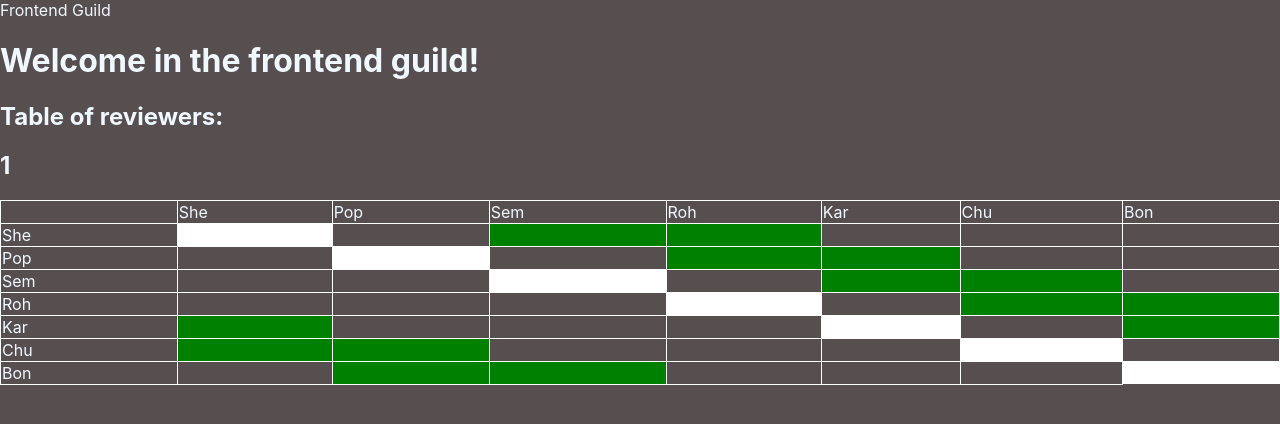
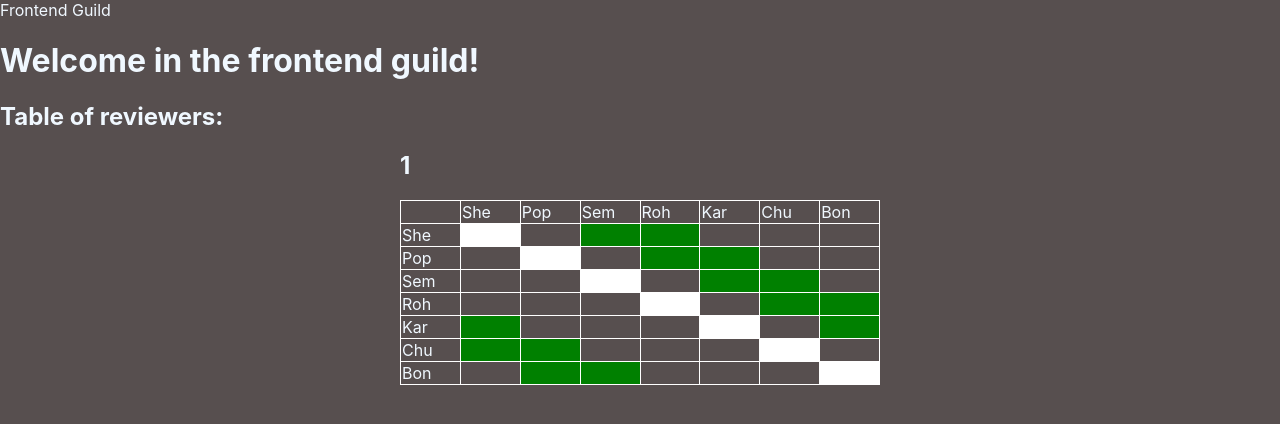
Before and after one commit to blik3230/zakaz-frontend-guild, a Next.js app: page / in a window 1280 px wide. Shown: the top 424 px of the page. Built offline with nearby package versions, Linux system fonts and the light colour scheme.

Commit message:
Edit styles

```diff
--- /dev/null
+++ b/src/containers-components/ReviewersTableContainer/ReviewersTableContainer.styles.ts
@@ -0,0 +1,13 @@
+import css from "styled-jsx/css";
+
+export default css`
+  .ReviewersTableContainer {
+    max-width: 480px;
+    margin: 20px auto;
+  }
+
+  :global(.ReviewersTableContainer table) {
+    width: 100%;
+    table-layout: fixed;
+  }
+`;
--- a/src/containers-components/ReviewersTableContainer/ReviewersTableContainer.tsx
+++ b/src/containers-components/ReviewersTableContainer/ReviewersTableContainer.tsx
@@ -3,10 +3,10 @@ import {
   useGuildMembers,
 } from "../../hooks/useGuildMembers/useGuildMembers";
 import ReviewersTable from "../../presentation-components/ReviewersTable/ReviewersTable";
+import styles from "./ReviewersTableContainer.styles";
 
 export const ReviewersTableContainer = () => {
   const { guildMembers } = useGuildMembers();
-
   const weekCount = getNumberOfCurrentWeek();
   const reviewShiftIndex = getShiftOfTable(weekCount, guildMembers.length);
   const tableMembers = guildMembersToTableMembers(
@@ -15,10 +15,11 @@ export const ReviewersTableContainer = () => {
   );
 
   return (
-    <div>
+    <div className="ReviewersTableContainer">
       <h2>{reviewShiftIndex}</h2>
 
       <ReviewersTable members={tableMembers} />
+      <style jsx>{styles}</style>
     </div>
   );
 };
--- /dev/null
+++ b/src/presentation-components/ReviewersTable/ReviewersTable.styles.ts
@@ -0,0 +1,22 @@
+import css from "styled-jsx/css";
+
+export default css`
+  .ReviewersTable {
+    width: 100%;
+    table-layout: fixed;
+    border-collapse: collapse;
+    border: 1px solid #fff;
+  }
+
+  .ReviewersTable__td {
+    border: 1px solid #fff;
+  }
+
+  .ReviewersTable__td_white {
+    background: #fff;
+  }
+
+  .ReviewersTable__td_active {
+    background: green;
+  }
+`;
--- a/src/presentation-components/ReviewersTable/ReviewersTable.tsx
+++ b/src/presentation-components/ReviewersTable/ReviewersTable.tsx
@@ -1,4 +1,5 @@
-import React, { CSSProperties } from "react";
+import React, { Fragment } from "react";
+import styles from "./ReviewersTable.styles";
 
 export interface TableMember {
   name: string;
@@ -9,30 +10,17 @@ interface Props {
   members: TableMember[];
 }
 
-const tableStyles: CSSProperties = {
-  width: "100%",
-  borderCollapse: "collapse",
-};
-
-const tdStyles: CSSProperties = {
-  border: "1px solid #fff",
-};
-
-const activeTdStyles: CSSProperties = {
-  ...tdStyles,
-  background: "green",
-};
-
 const ReviewersTable = (props: Props) => {
   const { members } = props;
 
   return (
-    <table style={tableStyles}>
+    <Fragment>
+      <table className="ReviewersTable">
         <thead>
           <tr>
-          <td style={tdStyles}>&nbsp;</td>
+            <td className="ReviewersTable__td">&nbsp;</td>
             {members.map((m) => (
-            <td key={m.name} style={tdStyles}>
+              <td key={m.name} className="ReviewersTable__td">
                 {m.name}
               </td>
             ))}
@@ -41,24 +29,33 @@ const ReviewersTable = (props: Props) => {
         {members.map((memberByRow, rowIndex) => {
           return (
             <tr key={memberByRow.name}>
-            <td style={tdStyles}>{memberByRow.name}</td>
+              <td className="ReviewersTable__td">{memberByRow.name}</td>
               {members.map((memberByColumn, colIndex) => {
                 if (rowIndex === colIndex) {
-                return <td style={{ background: "#fff" }}>&nbsp;</td>;
+                  return (
+                    <td className="ReviewersTable__td ReviewersTable__td_white">
+                      &nbsp;
+                    </td>
+                  );
                 }
 
                 if (
-                memberByRow.reviewingMembersNames.includes(memberByColumn.name)
+                  memberByRow.reviewingMembersNames.includes(
+                    memberByColumn.name
+                  )
                 ) {
                   return (
-                  <td key={memberByColumn.name} style={activeTdStyles}>
+                    <td
+                      key={memberByColumn.name}
+                      className="ReviewersTable__td ReviewersTable__td_active"
+                    >
                       &nbsp;
                     </td>
                   );
                 }
 
                 return (
-                <td key={memberByColumn.name} style={tdStyles}>
+                  <td key={memberByColumn.name} className="ReviewersTable__td">
                     &nbsp;
                   </td>
                 );
@@ -67,6 +64,8 @@ const ReviewersTable = (props: Props) => {
           );
         })}
       </table>
+      <style jsx>{styles}</style>
+    </Fragment>
   );
 };
 
```
Lines whose indentation alone changed are shown as unchanged.
